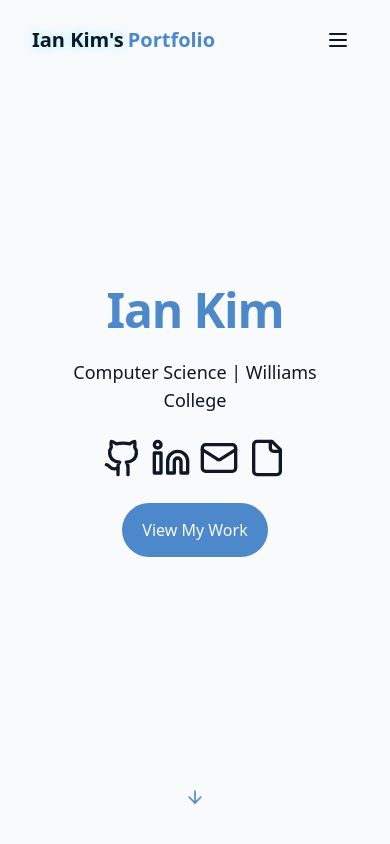
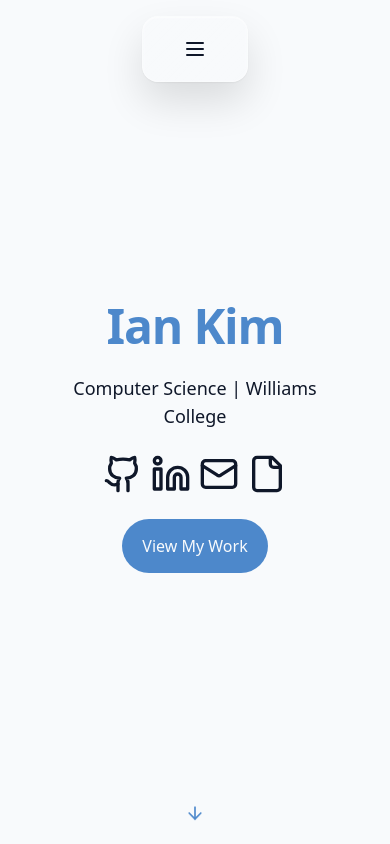
Before and after one commit to iankim0/portfolio, a React (Vite) app in the folder react-portfolio/: page / in a window 390 px wide. Shown: the top 844 px of the page. Built offline with nearby package versions, Linux system fonts and the light colour scheme.

Commit message:
liquid glassy navbar, need to fix mobile

```diff
--- a/react-portfolio/src/components/NavBar.jsx
+++ b/react-portfolio/src/components/NavBar.jsx
@@ -22,15 +22,11 @@ export const NavBar = () => {
         return () => window.removeEventListener("scroll", handleScroll);
     }, []);
     return(
-        <nav className={cn("fixed w-full z-40 transition-all duration-300",
-                isScrolled ? "py-3 bg-background/80 backdrop-blur-md shadow-xs" : "py-5"
+        <div className='flex justify-center mt-4'>
+            <nav className={cn("fixed w-0.4 z-40 transition-all duration-300 items-center",
+                    "py-3 glass-effect"
                 )}>
-            <div className='container flex items-center justify-between'>
-                <a className='text-xl font-bold flex items-center' href="#hero">
-                    <span className='relative z-10 text-foreground text-glow'> Ian Kim's</span>
-                    <span className='relative z-10 text-primary ml-1'> Portfolio </span>
-                </a>
-
+                <div className='container flex items-center justify-center'>
                     {/* Desktop NavBar */}
                     <div className='hidden md:flex space-x-8'>
                         {navItems.map((item, key) => (
@@ -69,5 +65,6 @@ export const NavBar = () => {
 
                 </div>
             </nav>
+        </div>
     )
 }
--- a/react-portfolio/src/index.css
+++ b/react-portfolio/src/index.css
@@ -126,3 +126,14 @@
   padding: 0;
   text-align: center;
 }
+
+@utility glass-effect {
+  background: linear-gradient(135deg, rgba(255,255,255,0.12) 0%, rgba(255,255,255,0.06) 50%, rgba(255,255,255,0.02) 100%);
+  backdrop-filter: blur(3px) saturate(120%);
+  border: 1px solid rgba(255,255,255,0.3);
+  box-shadow:
+    0 20px 40px rgba(0,0,0,0.12),
+    inset 0 1px 0 rgba(255,255,255,0.4),
+    0 1px 2px rgba(0,0,0,0.05);
+  border-radius: 16px;
+}
```
Lines whose indentation alone changed are shown as unchanged.
